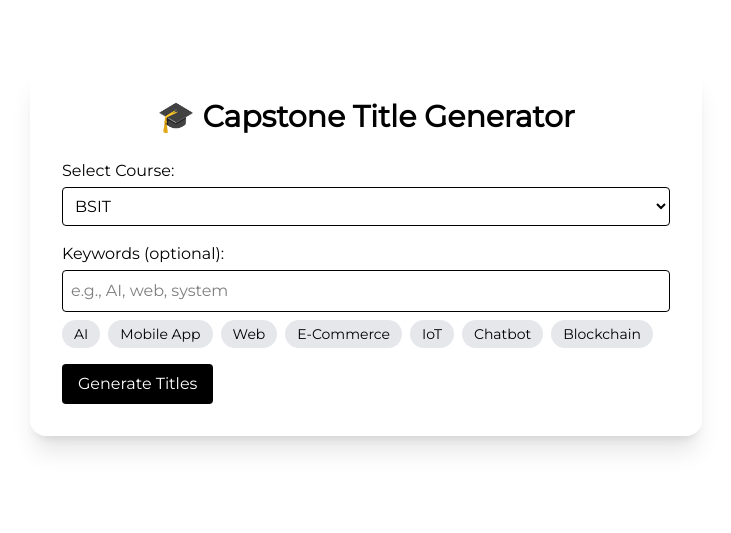
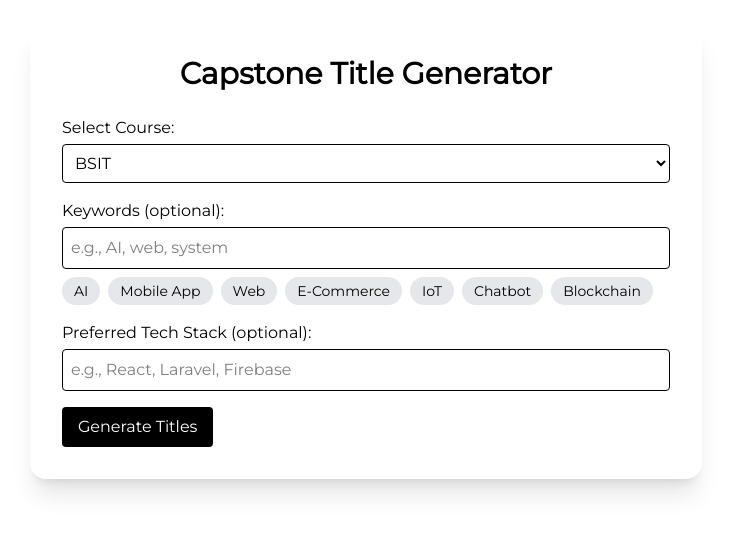
Before and after one commit to Crl0sDEV/capstone-title-generator, a Next.js app: page / in a window 1280 px wide. Shown: the part 149-682 px from the top of the page, without its empty margins (274-1005 px from the left). Built offline with nearby package versions, Linux system fonts and the light colour scheme.

Commit message:
Update the page: add tech stack selection and improve the response

```diff
--- a/src/app/api/generate/route.js
+++ b/src/app/api/generate/route.js
@@ -1,13 +1,24 @@
 export async function POST(req) {
-    const { course, keywords } = await req.json();
+    const { course, keywords, techstack } = await req.json();
 
-    const prompt = `Generate 5 unique and creative Capstone project titles for ${course} students. Include these keywords if possible: ${keywords || 'none'}`;
+    const prompt = `
+  Generate 3 unique and creative Capstone Project Titles for a ${course} student.
+  Use the following keywords: ${keywords || "any relevant keywords"}.
+  Make sure each title includes a real-world system or app idea.
+
+  Prefer using this tech stack: ${techstack || "any modern technologies"}.
+
+  Format them as:
+  1. ...
+  2. ...
+  3. ...
+  `;
 
     const response = await fetch("https://api.groq.com/openai/v1/chat/completions", {
       method: "POST",
       headers: {
-        "Authorization": `Bearer ${process.env.GROQ_API_KEY}`,
-        "Content-Type": "application/json"
+        Authorization: `Bearer ${process.env.GROQ_API_KEY}`,
+        "Content-Type": "application/json",
       },
       body: JSON.stringify({
         model: "llama3-70b-8192",
@@ -16,5 +27,11 @@ export async function POST(req) {
     });
 
     const data = await response.json();
+
+    if (!response.ok) {
+      console.error("Groq API error:", data);
+      return new Response("Error generating titles", { status: 500 });
+    }
+
     return Response.json({ result: data.choices[0].message.content });
   }
--- a/src/app/page.js
+++ b/src/app/page.js
@@ -9,6 +9,7 @@ export default function Home() {
   const [keywords, setKeywords] = useState('');
   const [result, setResult] = useState('');
   const [loading, setLoading] = useState(false);
+  const [techstack, setTechstack] = useState('');
 
   const handleGenerate = async () => {
     setLoading(true);
@@ -16,7 +17,7 @@ export default function Home() {
     const res = await fetch('/api/generate', {
       method: 'POST',
       headers: { 'Content-Type': 'application/json' },
-      body: JSON.stringify({ course, keywords }),
+      body: JSON.stringify({ course, keywords, techstack }),
     });
     const data = await res.json();
     setResult(data.result);
@@ -39,7 +40,9 @@ export default function Home() {
   return (
     <main className="min-h-screen bg-white text-black p-6 flex items-center justify-center font-sans">
       <div className="bg-white p-8 rounded-2xl shadow-xl w-full max-w-2xl">
-        <h1 className="text-3xl font-bold text-center mb-6">🎓 Capstone Title Generator</h1>
+        <h1 className="text-3xl font-bold text-center mb-6">
+          Capstone Title Generator
+        </h1>
 
         <div className="mb-4">
           <label className="block font-medium mb-1">Select Course:</label>
@@ -76,13 +79,26 @@ export default function Home() {
           </div>
         </div>
 
+        <div className="mb-4">
+          <label className="block font-medium mb-1">
+            Preferred Tech Stack (optional):
+          </label>
+          <input
+            type="text"
+            placeholder="e.g., React, Laravel, Firebase"
+            className="w-full p-2 border rounded"
+            value={techstack}
+            onChange={(e) => setTechstack(e.target.value)}
+          />
+        </div>
+
         <div className="flex items-center gap-4">
           <button
             onClick={handleGenerate}
             className="bg-black text-white px-4 py-2 rounded hover:bg-gray-800 transition"
             disabled={loading}
           >
-            {loading ? 'Generating...' : 'Generate Titles'}
+            {loading ? "Generating..." : "Generate Titles"}
           </button>
 
           {result && (
```
